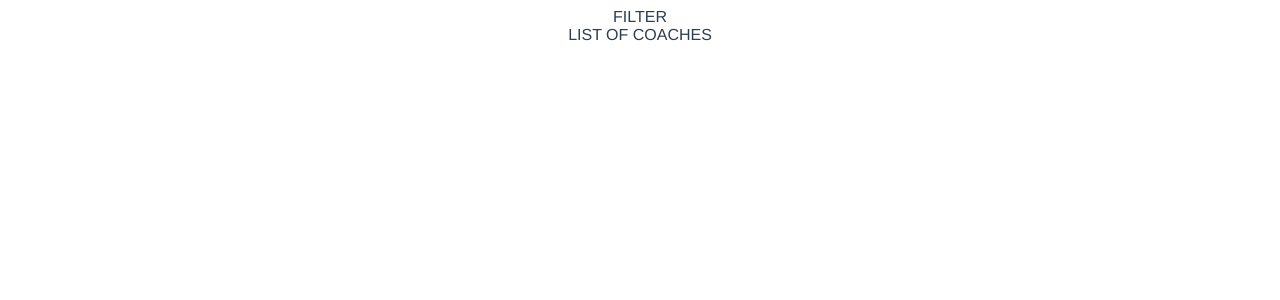
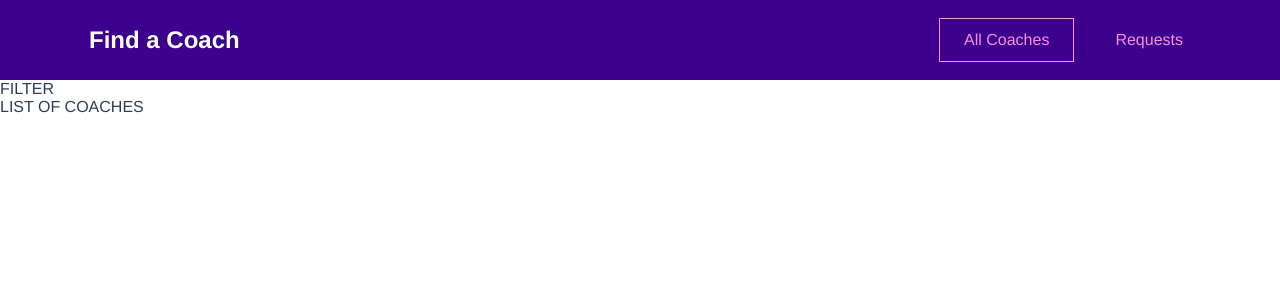
Before and after one commit to danieltadresu/coach-app, a Vue app: page /coaches in a window 1280 px wide. Shown: the top 300 px of the page. Built offline with nearby package versions, Linux system fonts and the light colour scheme.

Commit message:
Adding TheHeader Component

```diff
--- a/src/App.vue
+++ b/src/App.vue
@@ -1,27 +1,32 @@
 <template>
+  <the-header>
+  </the-header>
   <router-view>
   </router-view>
 </template>
+
+<script>
+import TheHeader from './components/layout/TheHeader.vue';
+export default {
+  components: {
+    TheHeader
+  }
+}
+</script>
 
 <style>
 #app {
   font-family: Avenir, Helvetica, Arial, sans-serif;
   -webkit-font-smoothing: antialiased;
   -moz-osx-font-smoothing: grayscale;
-  text-align: center;
   color: #2c3e50;
 }
 
-#nav {
-  padding: 30px;
+* {
+  box-sizing: border-box;
 }
 
-#nav a {
-  font-weight: bold;
-  color: #2c3e50;
-}
-
-#nav a.router-link-exact-active {
-  color: #42b983;
+body {
+  margin: 0;
 }
 </style>
--- /dev/null
+++ b/src/components/layout/TheHeader.vue
@@ -0,0 +1,78 @@
+<template>
+  <header>
+    <nav>
+      <h1>
+        <router-link to="/">Find a Coach</router-link>
+      </h1>
+      <ul>
+        <li>
+          <router-link to="/coaches">All Coaches</router-link>
+        </li>
+        <li>
+          <router-link to="/requests">Requests</router-link>
+        </li>
+      </ul>
+    </nav>
+  </header>
+</template>
+
+<style scoped>
+header {
+  width: 100%;
+  height: 5rem;
+  background-color: #3d008d;
+  display: flex;
+  justify-content: center;
+  align-items: center;
+}
+
+header a {
+  text-decoration: none;
+  color: #f391e3;
+  display: inline-block;
+  padding: 0.75rem 1.5rem;
+  border: 1px solid transparent;
+}
+
+a:active,
+a:hover,
+a.router-link-active {
+  border: 1px solid #f391e3;
+}
+
+h1 {
+  margin: 0;
+}
+
+h1 a {
+  color: white;
+  margin: 0;
+}
+
+h1 a:hover,
+h1 a:active,
+h1 a.router-link-active {
+  border-color: transparent;
+}
+
+header nav {
+  width: 90%;
+  margin: auto;
+  display: flex;
+  justify-content: space-between;
+  align-items: center;
+}
+
+header ul {
+  list-style: none;
+  margin: 0;
+  padding: 0;
+  display: flex;
+  justify-content: center;
+  align-items: center;
+}
+
+li {
+  margin: 0 0.5rem;
+}
+</style>
```
